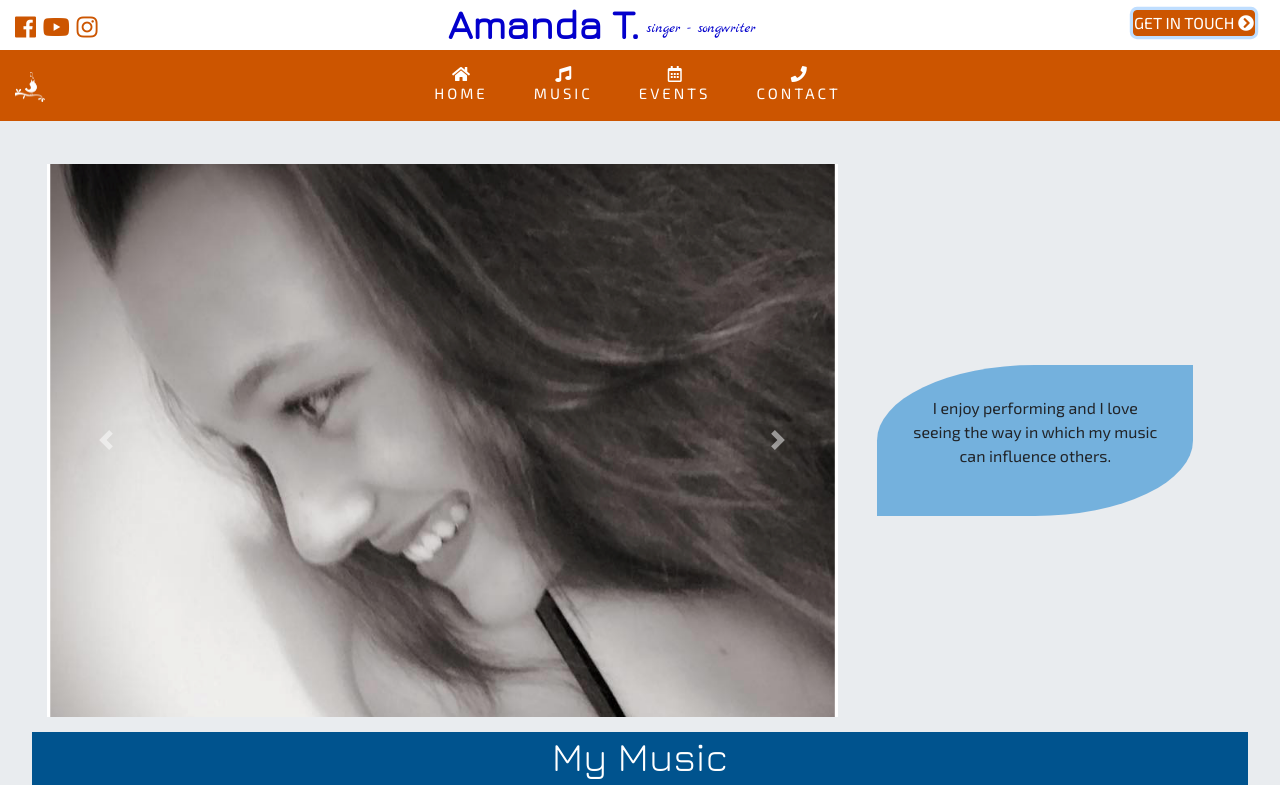
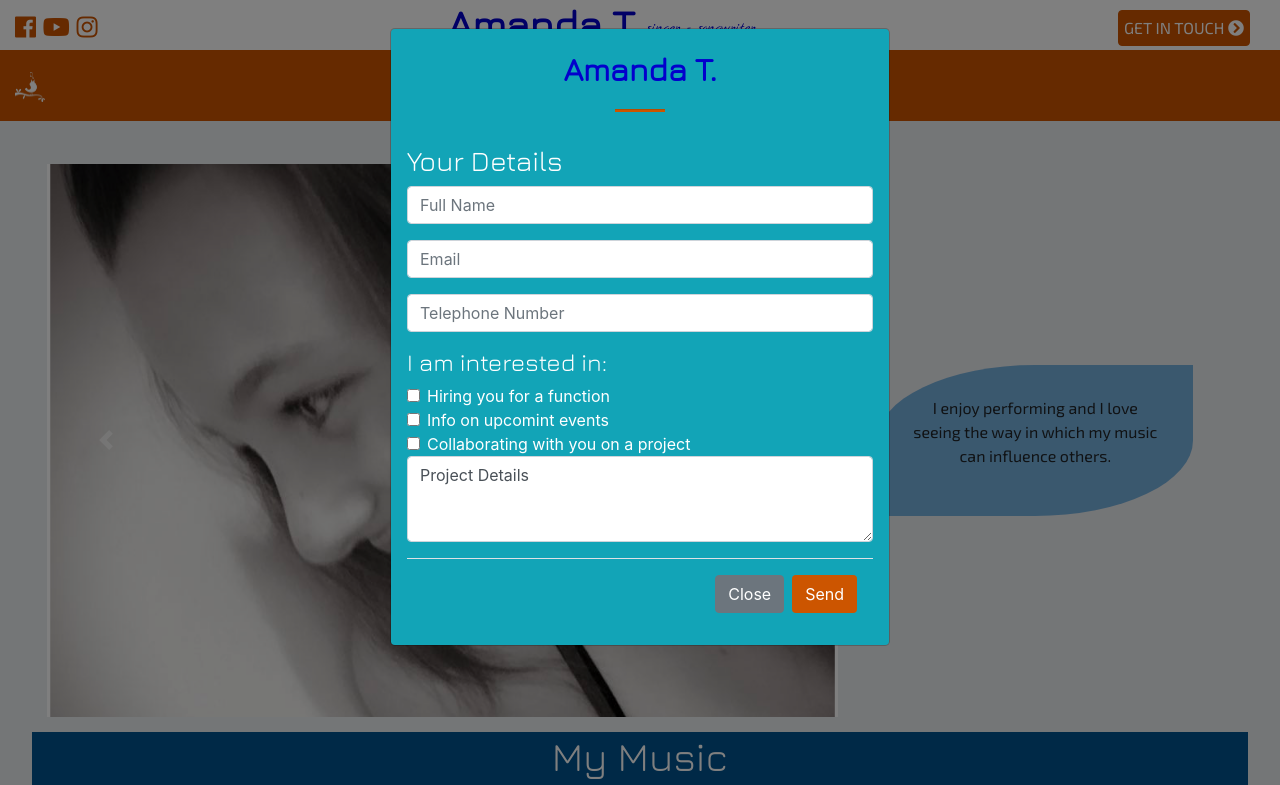
Before and after one commit to cvdebeer/AmandaT_mp1, a plain HTML site: page index.html in a window 1280 px wide. Both pictures are taken after a click on the button "GET IN TOUCH". Shown: the top 785 px of the page. Drawn offline with nearby package versions, Linux system fonts and the light colour scheme.

Commit message:
update modal layout

```diff
--- a/assets/css/style.css
+++ b/assets/css/style.css
@@ -23,7 +23,12 @@ body {
  padding: 0;
 }
 
-h1, h2, h3, h4, h5, h6 {
+h1,
+h2,
+h3,
+h4,
+h5,
+h6 {
  font-family: 'Jura', sans-serif;
 }
 
@@ -31,6 +36,7 @@ p {
  font-family: 'Exo 2', sans-serif;
 
 }
+
 /* ------------------------------------------------------------Header */
 
 .sm-links {
@@ -60,9 +66,10 @@ margin-left: 15px;
 }
 
 .in-touch {
- padding: 0;
+ padding: 5px;
  text-align: right;
  margin-right: -15px;
+
 }
 
 .go-btn {
@@ -70,7 +77,7 @@ margin-right: -15px;
  background-color: #CC5500;
  border-color: #CC5500;
  font-family: 'Exo 2', sans-serif;
- margin-top: 10px;
+ margin-top: 5px;
  margin-right: 40px;
 
 }
@@ -81,22 +88,22 @@ margin-right: -15px;
 
 
 /* -----------------------------------------------------------Navbar */
+
 .heading {
  background-color: #fff;
  z-index: 99
-
 }
 
-.nav-top{
+.nav-top {
  padding: 0;
  margin-top: -50px;
  position: fixed;
- background-color:  #CC5500;
+ background-color: #CC5500;
  z-index: 100;
 }
 
 @media (min-width: 768px) and (max-width: 991px) {
- .nav-top{
+ .nav-top {
   margin-top: -65px;
 
  }
@@ -191,23 +198,13 @@ margin-top: -50px;
  }
 
  /* --------------------------------------------------------------About me */
-
-.about {
-
-
-}
+ .about {}
  .jumbotron {
   margin-top: 120px;
  }
  .cover {}
-.artist-info {
-
-
-
-}
-#her-words {
-
-}
+ .artist-info {}
+ #her-words {}
 
 
 }
@@ -216,6 +213,7 @@ margin-top: -50px;
 
  padding: 10%;
 }
+
 /*
 @media (max-width: 767px) {
  .artist-info .moving-text-box .moving-text {
@@ -224,6 +222,7 @@ margin-top: 0;
 }
 }
 */
+
 .moving-text-box {
  width: 80%;
  height: 20%;
@@ -237,7 +236,11 @@ margin: 10px;
  text-align: center;
 }
 
-
+.mh-rule {
+ width: 10%;
+ height: 2px;
+ background-color: #CC5500;
+}
 /* ------------------------------------------------------------------------------Music Section */
 
 .music {
@@ -246,7 +249,7 @@ padding-top: 15px;
 }
 
 .music-heading {
- background-color :#00538E;
+ background-color: #00538E;
  color: #fff;
 
 }
@@ -258,11 +261,8 @@ padding-top: 15px;
 .cover-songs {
  color: #00538E;
 }
-.mh-rule {
- width: 10%;
- height: 2px;
- background-color: #CC5500;
-}
+
+
 
 iframe {
  padding: 15px;
@@ -274,18 +274,19 @@ iframe {
  padding-top: 15px;
  text-align: center;
 }
+
 .events-heading {
  background-color: #C8CC00;
  color: #fff;
 }
 
 .table-events {
- background-color: rgba(126,0,204,0.5);
+ background-color: rgba(126, 0, 204, 0.8);
  vertical-align: middle;
 }
 
 .table-events p {
- color:#C8CC00;
+ color: #C8CC00;
 }
 
 .venue {
@@ -300,17 +301,42 @@ iframe {
  color: #fff;
 }
 
-
-.table td, .table th  {
+.table td,
+.table th {
  vertical-align: middle;
 }
 
 .table button {
-
  color: #fff;
-
  border: 2px solid #C8CC00;
  font-family: 'Exo 2', sans-serif;
-  font-weight : 600;
- text-transform:uppercase;
+ font-weight: 600;
+ text-transform: uppercase;
 }
+
+/* ------------------------------------------------------------------Contact Modal */
+.modal-content {
+ background-color: #12A4B7;
+ color: #fff;
+}
+
+.modal-header {
+ margin:auto;
+ border: none;
+padding-bottom:0px;
+}
+
+#title {
+ padding: 0;
+ font-family: 'Jura', sans-serif;
+ font-weight: 700;
+ font-size: 32px;
+ color: #0300CC;
+ margin:auto;
+}
+
+.btn-send {
+ background-color: #CC5500;
+ color: #fff;
+}
+#getintouch
--- a/index.html
+++ b/index.html
@@ -28,9 +28,8 @@
                     <h1>Amanda T.<span class="subtitle"><sup>  singer - songwriter</sup></span></h1>
                 </div>
                 <div class="col col-md-3 d-none d-sm-none d-md-block in-touch">
-                    <button type="button" class="btn go-btn in-touch uppercase">Get in touch <i class="fas fa-chevron-circle-right"></i></button>
+                    <button type="button" class="btn go-btn in-touch uppercase" data-toggle="modal" data-target="#getintouch">Get in touch <i class="fas fa-chevron-circle-right"></i></button>
                 </div>
-
             </div>
         </div>
 
@@ -41,7 +40,10 @@
                 <button class="navbar-toggler" type="button" data-toggle="collapse" data-target="#navbarNav" aria-controls="navbarNav" aria-expanded="false" aria-label="Toggle navigation">
     <span class="burger_icon"><i class="fas fa-bars" ></i></span>
   </button>
-
+  <!--
+<button type="button" class="close" data-dismiss="modal" aria-label="Close"><span aria-hidden="true">&times;</span>
+        </button>
+        want to use this for my small screens -->
                 <div class="collapse navbar-collapse navstyle" id="navbarNav">
                     <div class="pic d-lg-none"><img src="assets/images/amanda_3.jpg" alt="amanda"></div>
                     <div class="nav-text uppercase">
@@ -280,27 +282,54 @@
     <!-- Contact Modal  -->
 
 
-    <!-- Button trigger modal -->
-<button type="button" class="btn btn-primary" data-toggle="modal" data-target="#getintouch">
-  Launch demo modal
-</button>
-
  <!-- Modal -->
-<div class="modal fade" id="getintouch" tabindex="-1" role="dialog" aria-labelledby="exampleModalLabel" aria-hidden="true">
+<div class="modal fade" id="getintouch" tabindex="-1" role="dialog" aria-labelledby="amanda-contact" aria-hidden="true">
     <div class="modal-dialog" role="document">
         <div class="modal-content">
             <div class="modal-header">
-        <h5 class="modal-title" id="exampleModalLabel">Modal title</h5>
-        <button type="button" class="close" data-dismiss="modal" aria-label="Close">
-          <span aria-hidden="true">&times;</span>
-        </button>
+                        <h5 class="modal-title" id="title">Amanda T.</h5>
+
         </div>
+
+         <hr class="mh-rule">
         <div class="modal-body">
-        ...
+
+            <form>
+                <h3>Your Details</h3>
+                <div class="form-group">
+
+                    <input type="text" class="form-control" id="fullname" placeholder="Full Name">
+                </div>
+                <div class="form-group">
+                    <input type="email" class="form-control" id="email" placeholder="Email">
+                </div>
+                <div class="form-group">
+
+                    <input type="text" class="form-control" id="telephone" placeholder="Telephone Number">
+                </div>
+                <div class="form-group">
+                    <h4>I am interested in:</h4>
+
+                    <div class="form-check">
+                        <input class="form-check-input" type="checkbox" value="" id="hireme">
+                        <label class="form-check-label" for="hireme">Hiring you for a function</label>
+                    </div>
+                    <div class="form-check">
+                        <input class="form-check-input" type="checkbox" value="" id="more-info">
+                        <label class="form-check-label" for="more-info">Info on upcomint events</label>
+                    </div>
+                    <div class="form-check">
+                        <input class="form-check-input" type="checkbox" value="" id="collaborate">
+                        <label class="form-check-label" for="collaborate">Collaborating with you on a project</label>
+                    </div>
+
+                    <div class="form-group">
+                        <textarea class="form-control" id="exampleFormControlTextarea1" rows="3">Project Details</textarea> </div>
+            </form>
             </div>
             <div class="modal-footer">
                 <button type="button" class="btn btn-secondary" data-dismiss="modal">Close</button>
-        <button type="button" class="btn btn-primary">Save changes</button>
+                <button type="button" class="btn btn-send">Send</button>
             </div>
         </div>
         </div>
```
Also changed, not shown: assets/images/amanda_3.jpg (added). Lines whose indentation alone changed are shown as unchanged.
